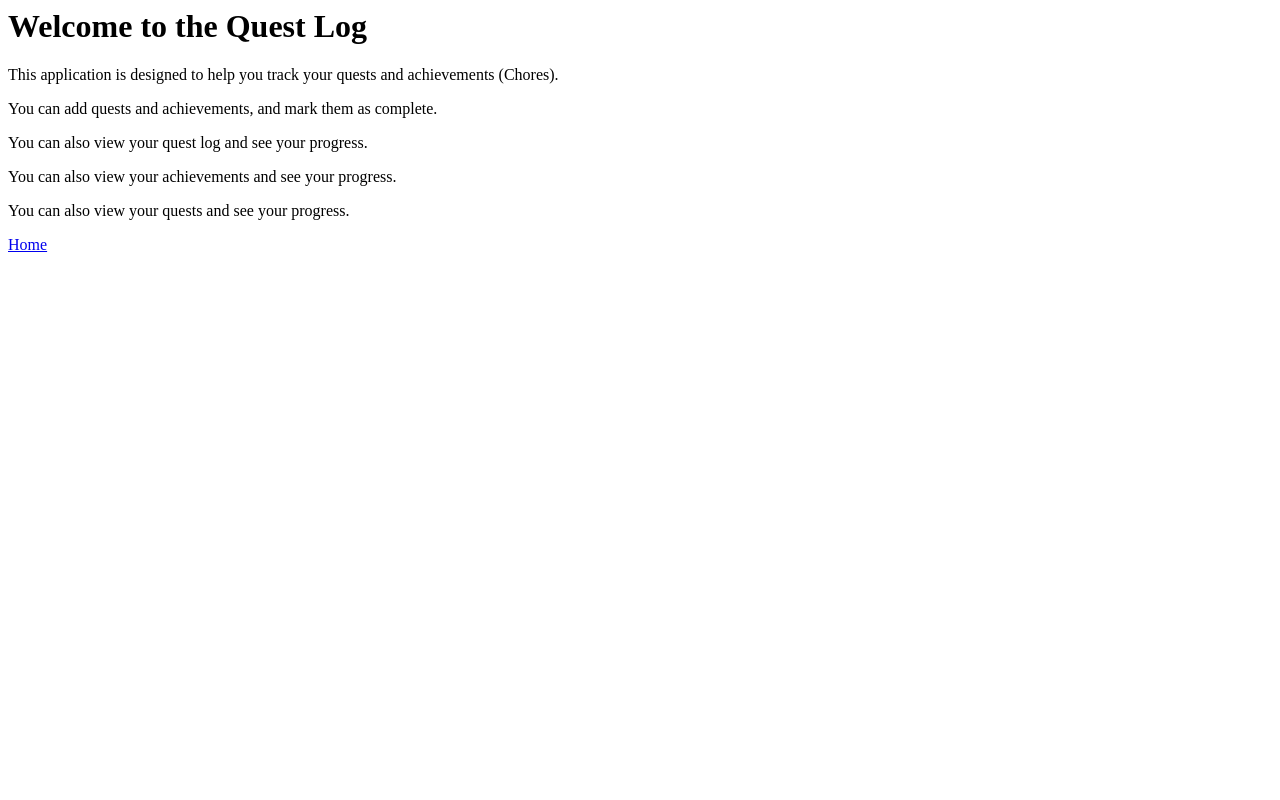
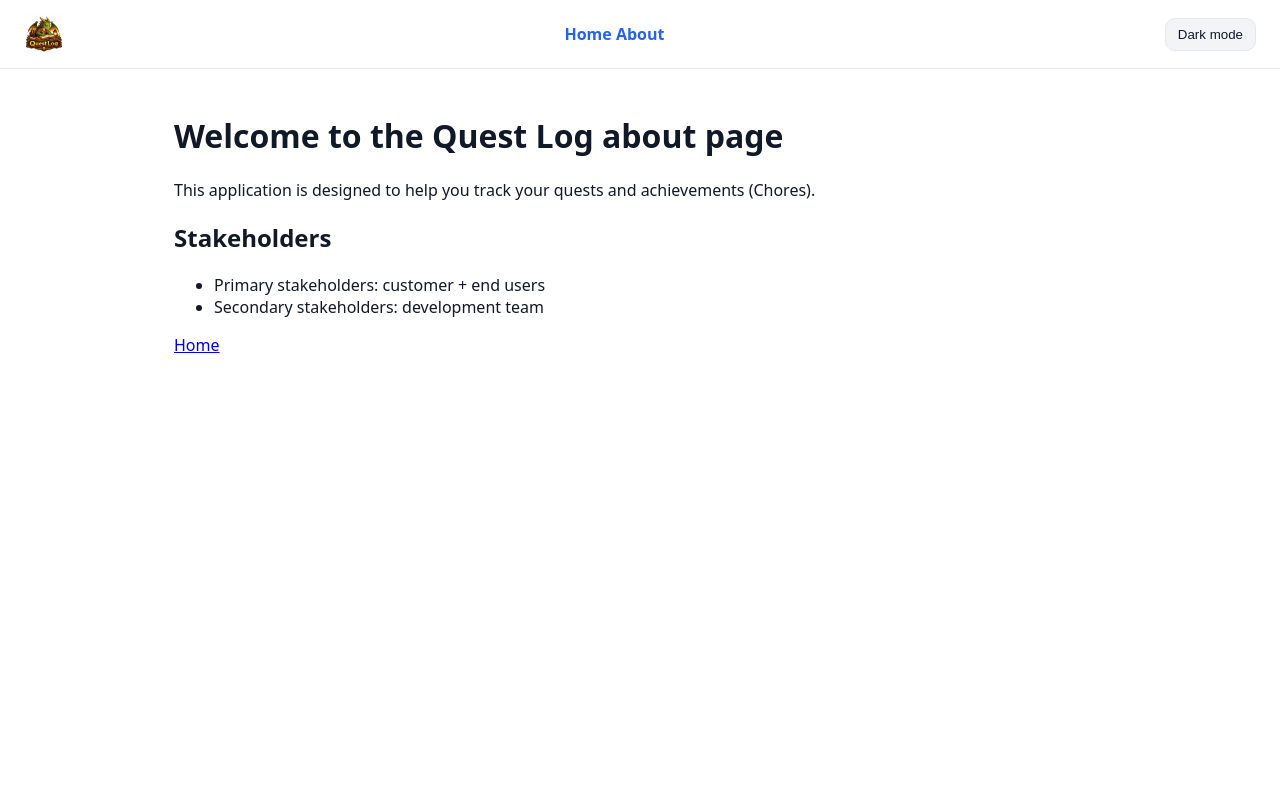
Before and after one commit to UCCS-CS4300-5300/QuestLog, a Django app: page /about/ in a window 1280 px wide. Run offline with Django 5.2, Linux system fonts and the light colour scheme.

Commit message:
Added base stylings and a questlog logo

```diff
--- /dev/null
+++ b/QuestLog/static/css/site.css
@@ -0,0 +1,70 @@
+/* Default = light theme */
+:root {
+    color-scheme: light;
+    --bg: #ffffff;
+    --text: #111827;
+    --card: #f3f4f6;
+    --border: #e5e7eb;
+    --link: #2563eb;
+  }
+
+  /* Dark theme overrides */
+  html.dark {
+    color-scheme: dark;
+    --bg: #0b1220;
+    --text: #e5e7eb;
+    --card: #111827;
+    --border: #1f2937;
+    --link: #93c5fd;
+  }
+
+  * { box-sizing: border-box; }
+  body {
+    margin: 0;
+    font-family: system-ui, -apple-system, Segoe UI, Roboto, Arial, sans-serif;
+    background: var(--bg);
+    color: var(--text);
+  }
+
+  .container {
+    max-width: 980px;
+    margin: 0 auto;
+    padding: 24px;
+  }
+
+  header {
+    border-bottom: 1px solid var(--border);
+    background: var(--bg);
+    position: sticky;
+    top: 0;
+  }
+
+  .nav {
+    display: flex;
+    align-items: center;
+    justify-content: space-between;
+    gap: 16px;
+    padding: 14px 24px;
+  }
+
+  .nav a {
+    color: var(--link);
+    text-decoration: none;
+    font-weight: 600;
+  }
+
+  .card {
+    background: var(--card);
+    border: 1px solid var(--border);
+    border-radius: 14px;
+    padding: 18px;
+  }
+
+  button.theme-toggle {
+    border: 1px solid var(--border);
+    background: var(--card);
+    color: var(--text);
+    padding: 8px 12px;
+    border-radius: 10px;
+    cursor: pointer;
+  }
--- a/QuestLog/templates/about.html
+++ b/QuestLog/templates/about.html
@@ -1,7 +1,13 @@
-<h1>Welcome to the Quest Log</h1>
-<p>This application is designed to help you track your quests and achievements (Chores).</p>
-<p>You can add quests and achievements, and mark them as complete.</p>
-<p>You can also view your quest log and see your progress.</p>
-<p>You can also view your achievements and see your progress.</p>
-<p>You can also view your quests and see your progress.</p>
-<a href="{% url 'QuestLog:home' %}">Home</a>
+{% extends "base.html" %}
+{% block title %}About | QuestLog{% endblock %}
+
+{% block content %}
+    <h1>Welcome to the Quest Log about page</h1>
+    <p>This application is designed to help you track your quests and achievements (Chores).</p>
+    <h2>Stakeholders</h2>
+    <ul>
+        <li>Primary stakeholders: customer + end users</li>
+        <li>Secondary stakeholders: development team</li>
+    </ul>
+    <a href="{% url 'QuestLog:home' %}">Home</a>
+{% endblock %}
--- /dev/null
+++ b/QuestLog/templates/base.html
@@ -0,0 +1,67 @@
+{% load static %}
+<!doctype html>
+<html lang="en">
+<head>
+  <meta charset="utf-8" />
+  <meta name="viewport" content="width=device-width, initial-scale=1" />
+  <title>{% block title %}QuestLog{% endblock %}</title>
+
+  <script>
+    (function () {
+      const savedTheme = localStorage.getItem("theme");
+      const prefersDark = window.matchMedia && window.matchMedia("(prefers-color-scheme: dark)").matches;
+      if (savedTheme === "dark" || (!savedTheme && prefersDark)) {
+        document.documentElement.classList.add("dark");
+      }
+    })();
+  </script>
+
+  <link rel="stylesheet" href="{% static 'css/site.css' %}">
+</head>
+
+<body>
+  <header>
+    <div class="nav">
+        <div>
+            <img src="{% static 'images/questlog-logo.png' %}"
+                 alt="QuestLog Logo"
+                 style="height:40px; vertical-align:middle;">
+        </div>
+        <div>
+            <a href="{% url 'QuestLog:home' %}">Home</a>
+            <a href="{% url 'QuestLog:about' %}">About</a>
+        </div>
+
+      <button class="theme-toggle" id="themeToggle" type="button" aria-label="Toggle dark mode" aria-pressed="false">
+        Dark mode
+      </button>
+    </div>
+  </header>
+
+  <main class="container">
+    {% block content %}{% endblock %}
+  </main>
+
+  <script>
+    (function () {
+      const button = document.getElementById("themeToggle");
+      if (!button) return;
+
+      function syncLabel() {
+        const isDark = document.documentElement.classList.contains("dark");
+        button.textContent = isDark ? "Light mode" : "Dark mode";
+        button.setAttribute("aria-pressed", String(isDark));
+      }
+
+      button.addEventListener("click", function () {
+        document.documentElement.classList.toggle("dark");
+        const isDark = document.documentElement.classList.contains("dark");
+        localStorage.setItem("theme", isDark ? "dark" : "light");
+        syncLabel();
+      });
+
+      syncLabel();
+    })();
+  </script>
+</body>
+</html>
```
Also changed, not shown: QuestLog/templates/home.html (+7 -2 lines), QuestLog/static/images/questlog-logo.png (added).
